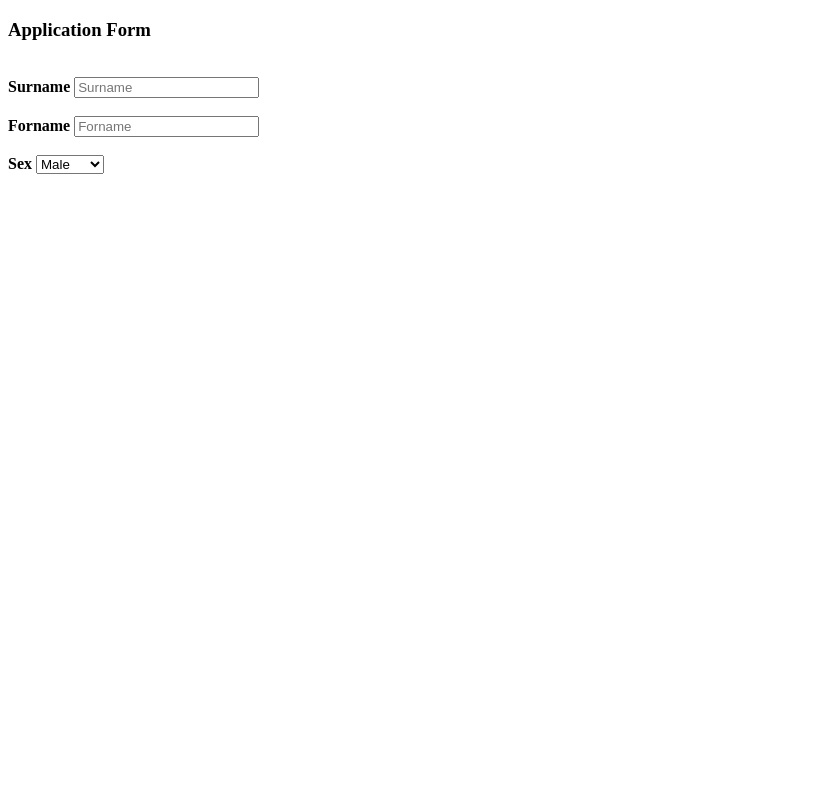
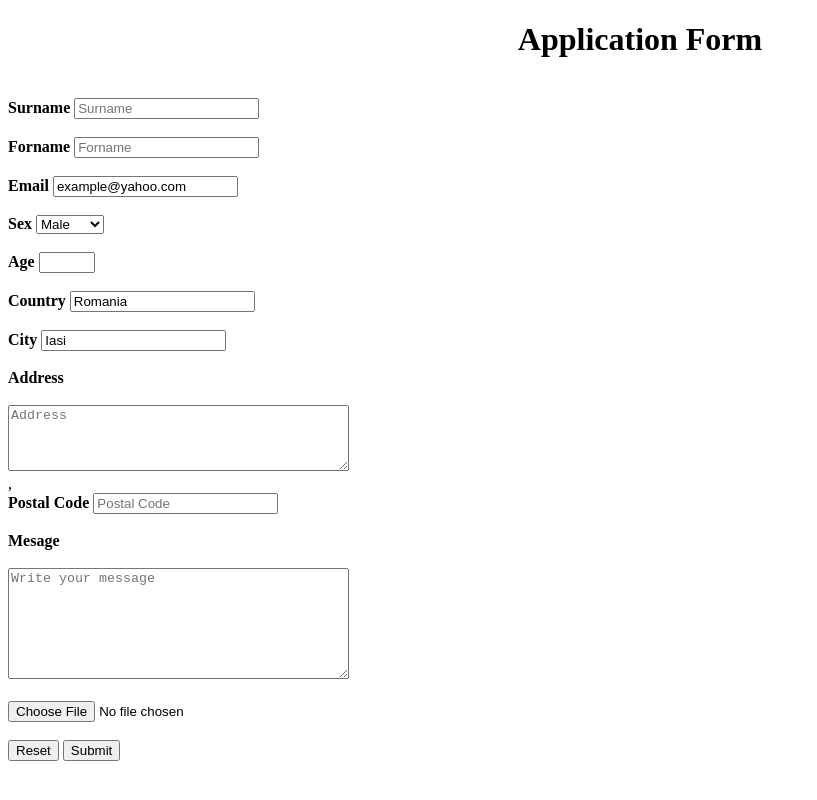
Before and after one commit to Balluuney/Proiecte-Wantsome, a plain HTML site: page Homework2Inputs/Inputs1.html in a window 1280 px wide. Shown: the whole page, without its empty margins (0-817 px from the left). Drawn offline with Linux system fonts and the light colour scheme.

Commit message:
homework

```diff
--- a/Homework2Inputs/Inputs1.html
+++ b/Homework2Inputs/Inputs1.html
@@ -6,7 +6,7 @@
 </head>
 
 <body>
-    <h3>Application Form</h3>
+    <h1 style="text-align: center;"> <strong>Application Form</strong></h1>
     <br>
     <form>
         <label for="surname"><strong>Surname</strong></label>
@@ -14,15 +14,41 @@
         <br><br>
         <label for="forname"><strong>Forname</strong></label>
         <input type="text" id="forname" name="forname" placeholder="Forname" required>
-    <br><br>
+        <br><br>
+        <label for="email"><strong>Email</strong></label>
+        <input type="email" id="email" name="email" placeholder="Email" required value="example@yahoo.com">
+        <br><br>
         <label for="sex"><strong>Sex</strong></label>
         <select name="sex" id="sex">
             <option value="male">Male</option>
             <option value="female">Female</option>
             <option value="batman">Batman</option>
         </select>
-    <br><br>
-        <label for="age"><strong></strong></label>
+        <br><br>
+        <label for="age"><strong>Age</strong></label>
+        <input type="number" id="age" name="age" min="18" max="35">
+        <br><br>
+        <label for="country"><strong>Country</strong></label>
+        <input type="text" id="country" name="country" placeholder="country" value="Romania">
+        <br><br>
+        <label for="city"><strong>City</strong></label>
+        <input type="text" id="city" name="city" placeholder="City" value="Iasi">
+        <br><br>
+        <label for="address"><strong>Address</strong></label>
+        <br><br>
+        <textarea id="address" name="address" rows="4" cols="40" placeholder="Address"></textarea>
+        <br>,<br>
+        <label for="code"><strong>Postal Code</strong></label>
+        <input type="text" id="code" name="code" placeholder="Postal Code">
+        <br><br>
+        <label for="mesage"><Strong>Mesage</Strong></label>
+        <br><br>
+        <textarea id="mesage" name="mesage" rows="7" cols="40" placeholder="Write your message"></textarea>
+        <br><br>
+        <input type="file">
+        <br><br>
+        <input type="reset">
+        <input type="submit">
     </form>
 </body>
 
```
Also changed, not shown: Homework2Inputs/Inputs2.html (added, +57 -0 lines).
